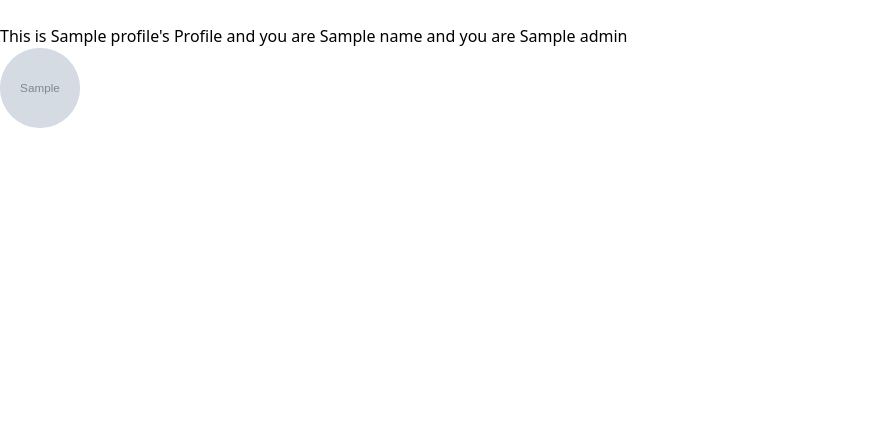
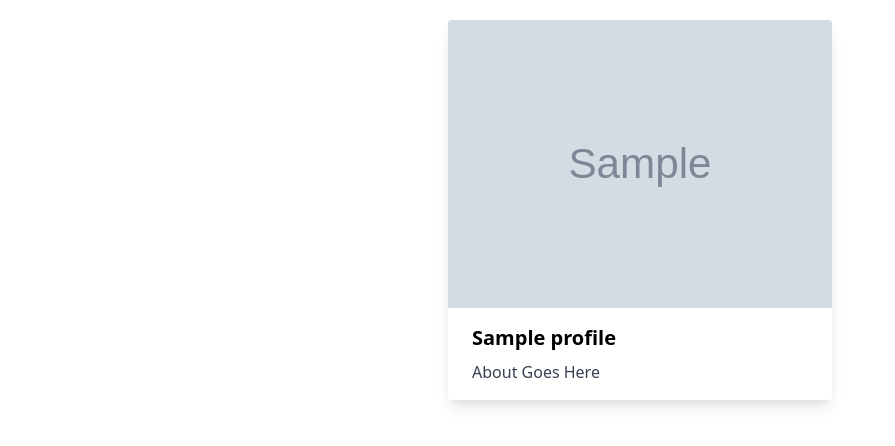
Before and after one commit to areeburrub/Tweak, a Flask app: template templates/profile.html in a window 1280 px wide. Shown: the part 88-534 px from the top of the page, without its empty margins (0-895 px from the left). Run offline with Flask 2, Linux system fonts and the light colour scheme; the template is opened without the code that fills it: most values are stand-ins (such as "Sample title", 1, 10 or a date in 2020); grey boxes marked "Sample" are stand-in pictures; parts of the project's set-up code (start-up, migrations or seed data) failed here and were passed over; some libraries are stand-ins or nearby versions.

Commit message:
added ui-1

```diff
--- a/app.py
+++ b/app.py
@@ -154,11 +154,12 @@ def signup():
 
 
 #Link to Dashboard
-@app.route('/profile/<string:cusername>')
+@app.route('/profile/<string:pro>')
 @login_required
-def dashboard(cusername):
-    image_file = url_for('static',filename='profile_pics/'+current_user.profile_picture)
-    currentuser = User.query.filter_by(username=cusername).one()
+def dashboard(pro):
+    user = User.query.filter_by(username=pro).first()
+    image_file = url_for('static',filename='profile_pics/'+user.profile_picture)
+    currentuser = User.query.filter_by(username=pro).one()
     return render_template('profile.html', admin=current_user.admin, image_file = image_file, name = str(current_user.username), profile = str(currentuser))
 
 #Link to Posts
@@ -184,11 +185,13 @@ def logout():
 class MyAdminIndexView(AdminIndexView):
     def is_accessible(self):
 
-        return current_user.is_authenticated
-        UserRole = current_user.admin
-        if (UserRole == True):
-            return True
-        elif(UserRole == False):
+        if (current_user.is_anonymous == False):
+            UserRole = current_user.admin
+            if (UserRole == True):
+                return True
+            elif(UserRole == False):
+                return False
+        else:
             return False
 
     def inaccessible_callback(self, name, **kwargs):
--- a/templates/profile.html
+++ b/templates/profile.html
@@ -17,15 +17,30 @@
 {% endblock %}
 
 {% block body %}
-<p class="inline-flex items-center border-0 py-1 px-3 rounded text-2xl mt-4 md:mt-0" >
- {% if name == profile %}
- <h1> Welcome, {{ profile }}</h1>
- {% else %}
- <h1> This is {{ profile }}'s Profile and you are {{ name }} and you are {{ admin }}</h1>
- {% endif %}
-</p>
+<!--
+<section class="text-gray-700 body-font">
+  <div class="container px-5 py-10 mx-auto flex flex-wrap flex-col">
+    <div class="flex flex-col w-full text-center"></div>
+          <img class="h-24 w-24 content-cente rounded-full " alt="hero" src="{{ image_file }}">
+          {% if name == profile %}
+          <h1 class="text-xl font-medium title-font mb-1 text-gray-900"> Welcome, {{ profile }}</h1>
+          <p class="lg:w-2/3 leading-relaxed text-base">Descripton</p>
+          {% else %}
+          <h1 class="text-xl font-medium title-font mb-1 text-gray-900">This is {{ profile }}'s</h1>
+          <p class="lg:w-2/3 leading-relaxed text-base">Descripton This is {{ profile }}'s Profile and you are {{ name }} and you are {{ admin }}</p>
+          {% endif %}
+      </div>
+  </div>
+</section>-->
 
-<div class="w-20 h-20 rounded-full inline-flex items-center justify-center bg-gray-200 text-gray-400">
-  <img class="w-20 h-20 rounded-full " src="{{ image_file }}" alt="Areeb ur Rub">
+<div class="max-w-sm rounded overflow-hidden shadow-lg m-auto mt-5">
+  <img class="w-full" src="{{ image_file }}" alt="Profile Picture">
+  <div class="px-6 py-4">
+    <div class="font-bold text-xl mb-2">{{ profile }}</div>
+    <p class="text-gray-700 text-base">
+      About Goes Here
+    </p>
+  </div>
 </div>
+
 {% endblock %}
```
Also changed, not shown: static/profile_pics/ae69862a691d9973.jpg (added), test3.db.
